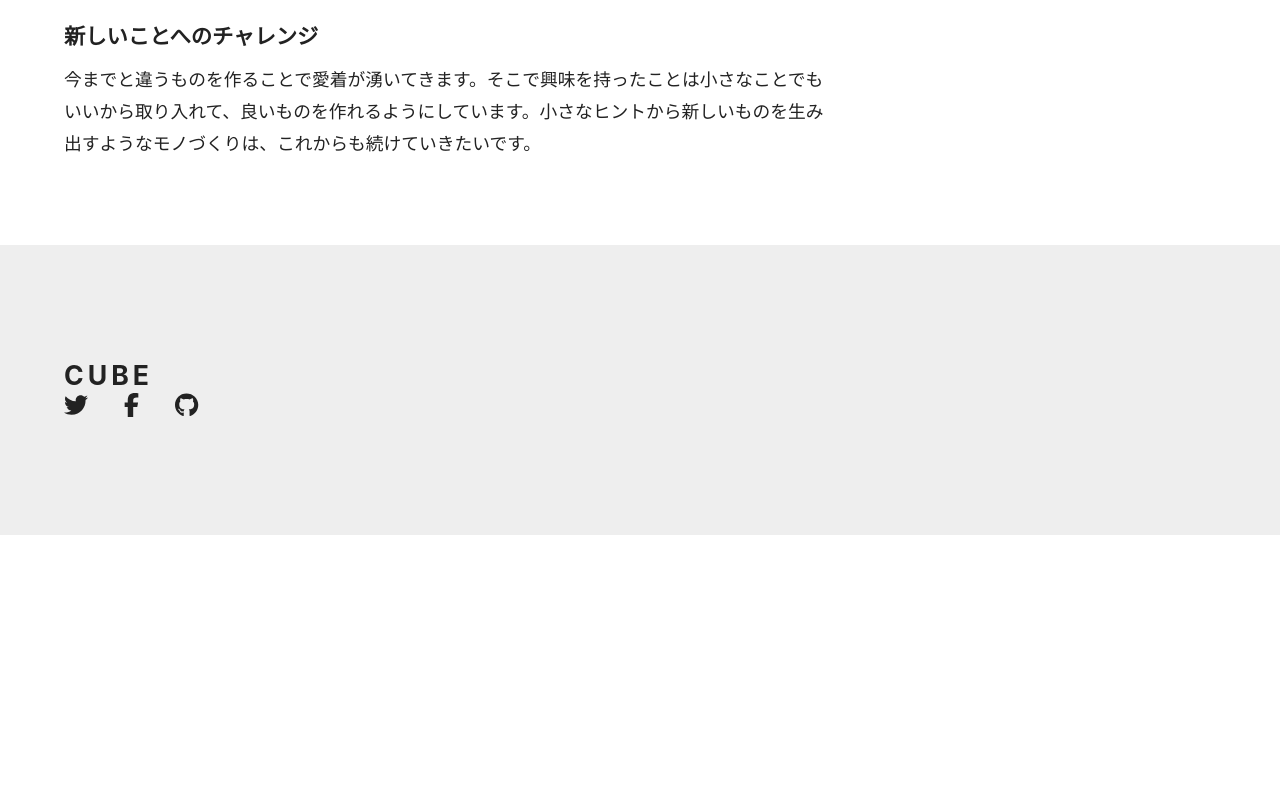
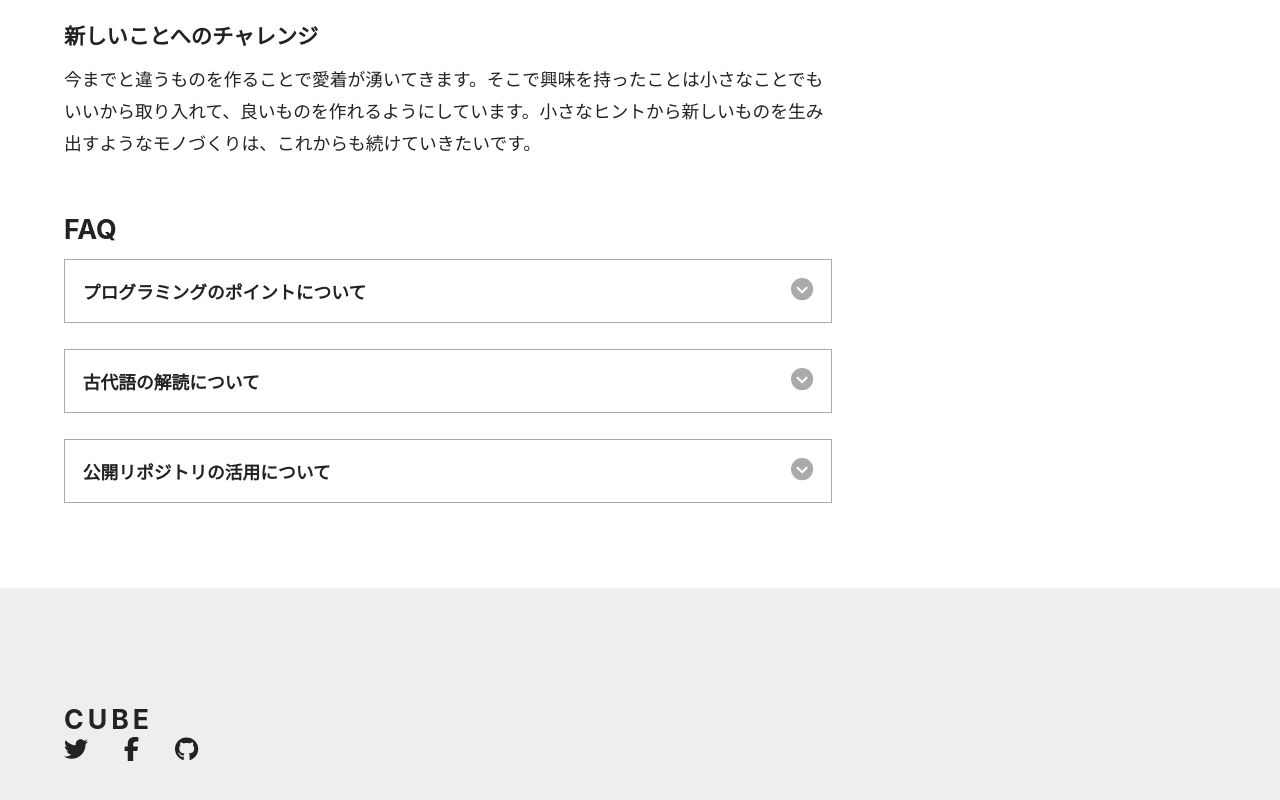
Before and after one commit to canopus-m-satoshi/next-react-website, a Next.js app: page /about in a window 1280 px wide. Shown: the part 1584-2384 px from the top of the page. Before the commit the page ends 2119 px from the top, so only its background shows below. Built offline with nearby package versions, Linux system fonts and the light colour scheme.

Commit message:
created accordion.js

```diff
--- /dev/null
+++ b/components/accordion.js
@@ -0,0 +1,36 @@
+import { useState, useRef } from 'react'
+import styles from 'styles/accordion.module.css'
+import { FontAwesomeIcon } from '@fortawesome/react-fontawesome'
+import { faCircleChevronDown } from '@fortawesome/free-solid-svg-icons'
+
+const Accordion = ({ heading, children }) => {
+  const [textIsOpen, setTextIsOpen] = useState(false)
+
+  const toggleText = () => {
+    setTextIsOpen((prev) => !prev)
+  }
+
+  const refText = useRef(null)
+
+  return (
+    <div className={textIsOpen ? styles.open : styles.close}>
+      <h3 className={styles.heading}>
+        <button onClick={toggleText}>
+          {heading}
+          <FontAwesomeIcon icon={faCircleChevronDown} className={styles.icon} />
+        </button>
+      </h3>
+      <div
+        className={styles.text}
+        ref={refText}
+        style={{
+          '--text-height': refText.current
+            ? `${refText.current.scrollHeight}px`
+            : '0px',
+        }}>
+        <div className={styles.textInner}>{children}</div>
+      </div>
+    </div>
+  )
+}
+export default Accordion
--- a/pages/about.js
+++ b/pages/about.js
@@ -10,6 +10,7 @@ import {
 import Contact from '@/components/contact'
 import Image from 'next/image'
 import eyecatch from 'images/about.jpg'
+import Accordion from '@/components/accordion'
 
 export default function About() {
   return (
@@ -51,6 +52,23 @@ export default function About() {
             <p>
               今までと違うものを作ることで愛着が湧いてきます。そこで興味を持ったことは小さなことでもいいから取り入れて、良いものを作れるようにしています。小さなヒントから新しいものを生み出すようなモノづくりは、これからも続けていきたいです。
             </p>
+
+            <h2>FAQ</h2>
+            <Accordion heading="プログラミングのポイントについて">
+              <p>
+                プログラミングのポイントは、作りたいものを作ることです。楽しいことから思いつき、目標とゴールを決め、そこに向かってさまざまな課題を設定していきながら、プログラムを作っていきます。
+              </p>
+            </Accordion>
+            <Accordion heading="古代語の解読について">
+              <p>
+                古代語を解読するのに必要なのは、書かれた文字そのものだけです。古代の世界観や思考方法。それらを読み取ってこそ古代の世界観が理解できてきます。
+              </p>
+            </Accordion>
+            <Accordion heading="公開リポジトリの活用について">
+              <p>
+                公開リポジトリを活用すると、全世界のどこからでもアクセスし、開発者が関連するプロジェクトのタスクを利用することができます。
+              </p>
+            </Accordion>
           </PostBody>
         </TwoColumnMain>
 
--- /dev/null
+++ b/styles/accordion.module.css
@@ -0,0 +1,73 @@
+.open,
+.close {
+  border: solid 1px var(--gray-25);
+}
+
+/* 見出し */
+.heading {
+  font-size: var(--body);
+}
+
+.heading button {
+  all: unset;
+  outline: revert;
+  -webkit-tap-highlight-color: transparent;
+  cursor: pointer;
+  box-sizing: border-box;
+  width: 100%;
+  padding: 1em;
+  display: flex;
+  justify-content: space-between;
+  gap: 1em;
+}
+
+/* 見出しのアイコン */
+.icon {
+  color: var(--gray-25);
+  font-size: 1.25em;
+  transition: transform 0.5s;
+}
+
+.open .icon {
+  transform: rotate(180deg);
+}
+
+/* テキスト */
+.text {
+  overflow: hidden;
+  height: 0px;
+  transition: none;
+}
+
+.open .text {
+  animation: openAnim 0.5s forwards;
+}
+.close .text {
+  animation: closeAnim 0.5s forwards;
+}
+
+@keyframes openAnim {
+  0% {
+    height: 0px;
+  }
+  99% {
+    height: var(--text-height);
+  }
+  100% {
+    height: auto;
+  }
+}
+
+@keyframes closeAnim {
+  0% {
+    height: var(--text-height);
+  }
+  100% {
+    height: 0px;
+  }
+}
+
+.textInner {
+  padding: 0 1.14em 1.14em;
+  font-size: calc(var(--body) * 0.875);
+}
```
